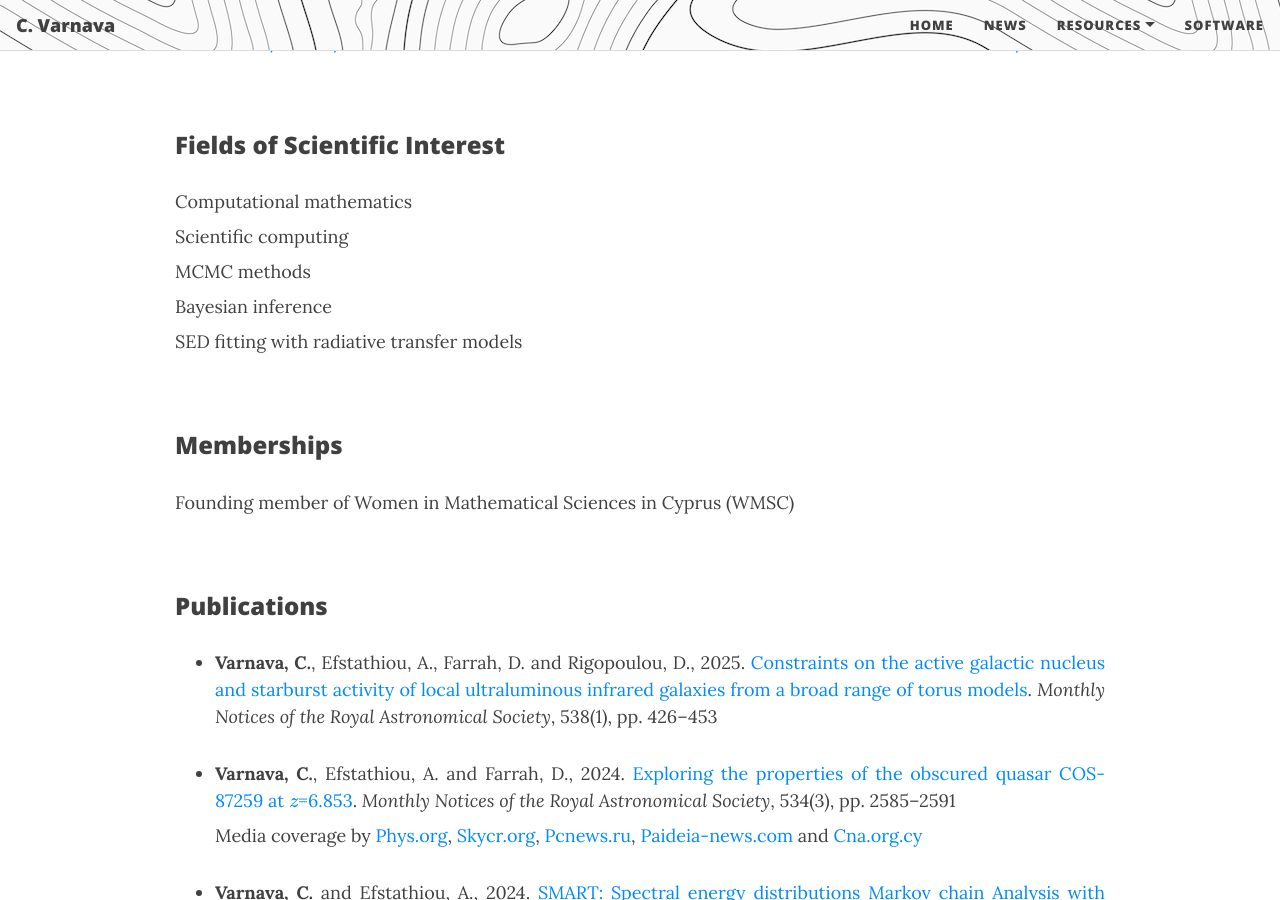
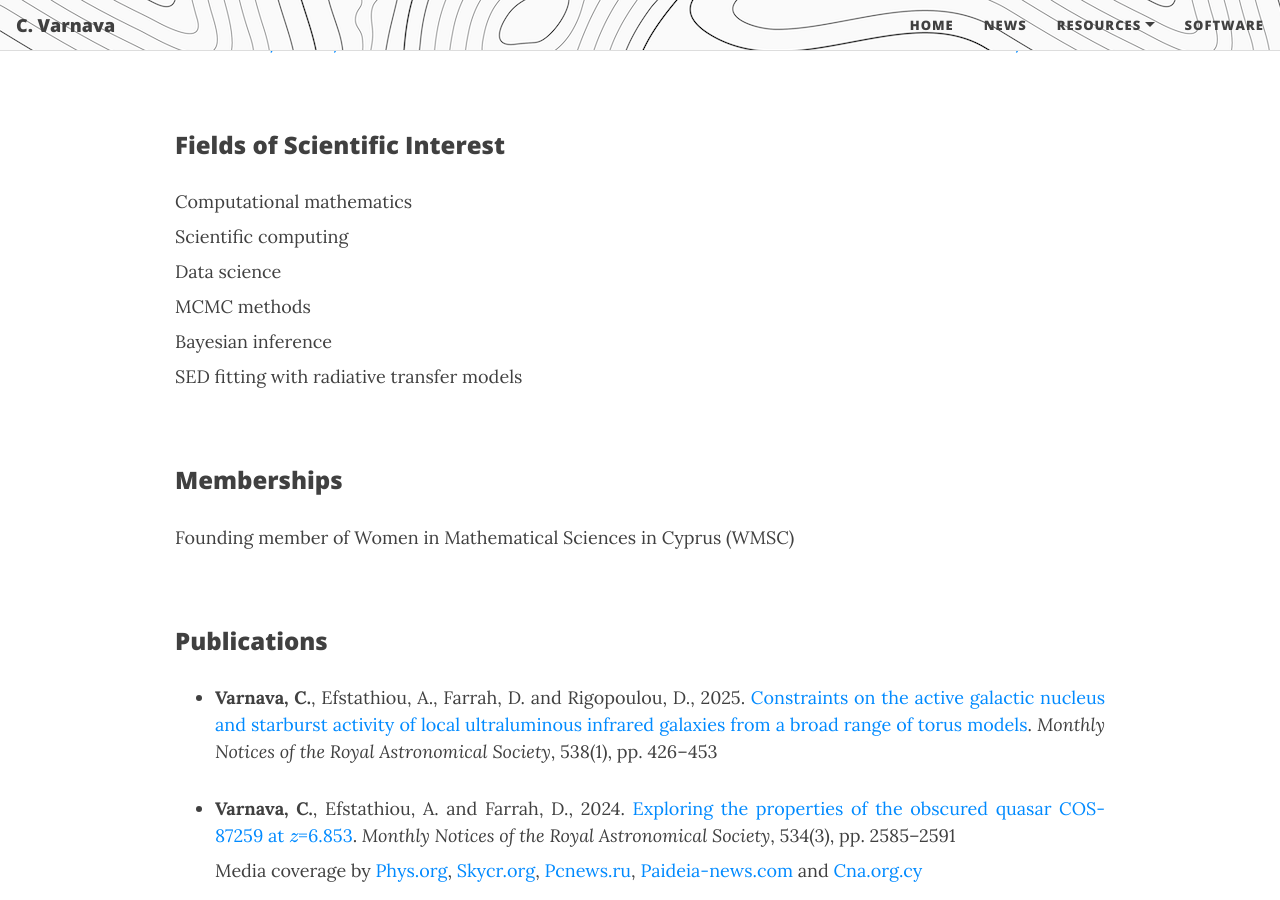
Before and after one commit to ch-var/ch-var.github.io, a Jekyll site: the page built from cv.html, in a window 1280 px wide and 900 px high, scrolled down 2163 px. Built offline with Jekyll 4.4.1, drawn with Linux system fonts in a browser that asks for light colours; formulas are drawn with MathJax 3.

Commit message:
Update cv.html

```diff
--- a/cv.html
+++ b/cv.html
@@ -72,6 +72,7 @@
 <p style="font-family: var(--header-font); font-weight: 800; line-height: 1.1; font-size: 1.5rem; margin-top: 1.25rem;">Fields of Scientific Interest</p>
 <p align='justify' style="margin-bottom: 8px;">Computational mathematics</p>
 <p align='justify' style="margin-top: 8px; margin-bottom: 8px;">Scientific computing</p>
+<p align='justify' style="margin-top: 8px; margin-bottom: 8px;">Data science</p>
 <p align='justify' style="margin-top: 8px; margin-bottom: 8px;">MCMC methods</p>
 <p align='justify' style="margin-top: 8px; margin-bottom: 8px;">Bayesian inference</p>
 <p align='justify' style="margin-top: 8px;">SED fitting with radiative transfer models</p>
```
